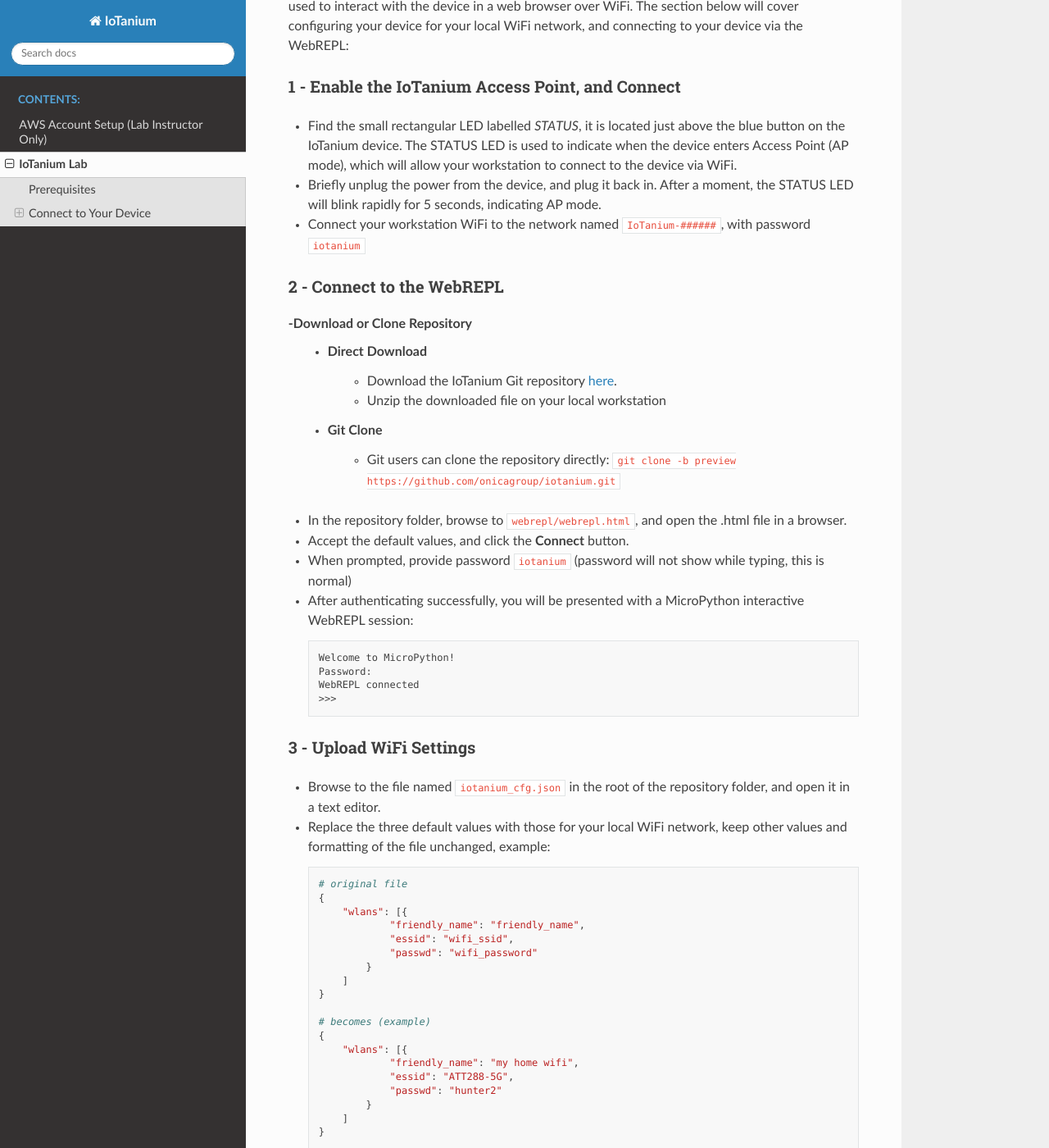
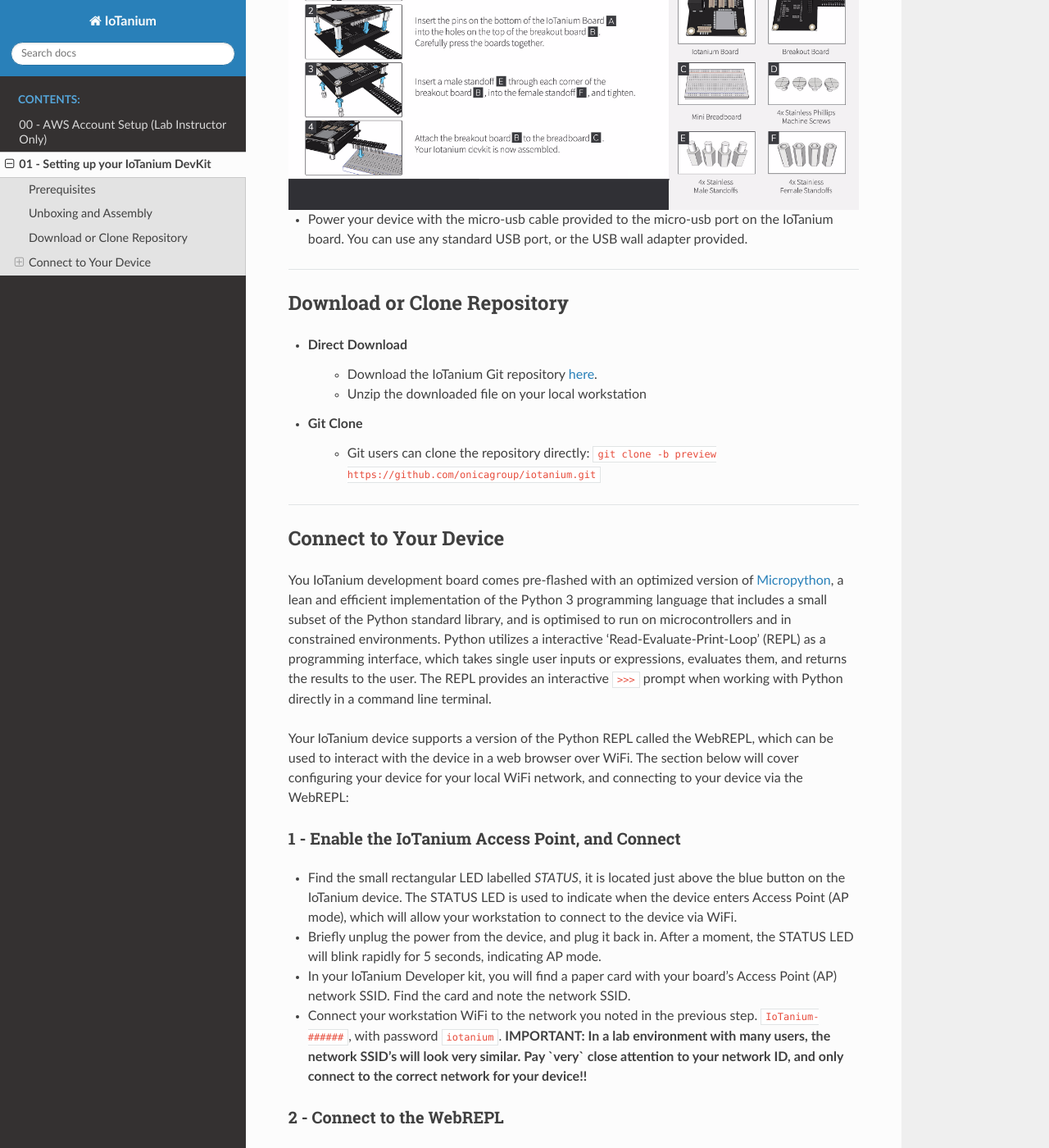
Before and after one commit to mpataws/iotanium, a Sphinx documentation site: the page built from docs/source/iotanium_lab/lab.rst, in a window 1280 px wide and 1400 px high, scrolled down 750 px. Shown: the whole window at 82% size. Built offline with Sphinx 7.4.7 and the Read the Docs theme 2.0.0, drawn with Linux system fonts in a browser that asks for light colours; some of the changed text lies outside the part shown.

Commit message:
lab content

```diff
--- a/docs/source/instructor/setup.rst
+++ b/docs/source/instructor/setup.rst
@@ -1,4 +1,4 @@
-AWS Account Setup (Lab Instructor Only)
+00 - AWS Account Setup (Lab Instructor Only)
 ==============
 
 - Use a sandbox/lab account for this lab.  Onica users can use thier sso lab account.
@@ -49,6 +49,7 @@
     - The AWS IoT Core ``Endpoint`` value
     - The certificate file (GUID.cert.pem)
     - The private key file (GUID.private.key)
+    - SSID, username, and password for a wifi network provided by the facility hosting the lab.  This network must not require the use any web interface during the login process, just simple u/p auth.  If such a network is not available, bring a wifi hotspot.  The lab activities cannot be completed using a network that requires web auth.
 
 - When the lab is finished, tear down::
 
--- a/docs/source/iotanium_lab/lab.rst
+++ b/docs/source/iotanium_lab/lab.rst
@@ -1,4 +1,4 @@
-IoTanium Lab
+01 - Setting up your IoTanium DevKit
 ==============
 
 Prerequisites
@@ -11,7 +11,29 @@
 - Two IoT Core certificate files
     - Certificate file, named ``######.cert.pem``
     - Private key file, named ``######.private.key``
+- A username and password for the local wifi network
 
+----
+
+Unboxing and Assembly
+---------------------
+- Unbox and assemble your IoTanium Developer Kit using the instructions provided below (click image to enlarge):
+
+.. image:: ../img/assembly.png
+    :width: 2550px
+    :align: center
+    :alt: img/assembly.png
+
+- Power your device with the micro-usb cable provided to the micro-usb port on the IoTanium board.  You can use any standard USB port, or the USB wall adapter provided.
+----
+
+Download or Clone Repository
+---------------------
+- **Direct Download**
+    - Download the IoTanium Git repository `here <https://github.com/onicagroup/iotanium/archive/preview.zip>`_.
+    - Unzip the downloaded file on your local workstation
+- **Git Clone**
+    - Git users can clone the repository directly: ``git clone -b preview https://github.com/onicagroup/iotanium.git``
 ----
 
 Connect to Your Device
@@ -24,16 +46,11 @@
 ~~~~~~~~~~~~~~~~~~~~~~~~~~~~~~~~
 - Find the small rectangular LED labelled `STATUS`, it is located just above the blue button on the IoTanium device.  The STATUS LED is used to indicate when the device enters Access Point (AP mode), which will allow your workstation to connect to the device via WiFi.
 - Briefly unplug the power from the device, and plug it back in.  After a moment, the STATUS LED will blink rapidly for 5 seconds, indicating AP mode.
-- Connect your workstation WiFi to the network named ``IoTanium-######``, with password ``iotanium``
+- In your IoTanium Developer kit, you will find a paper card with your board's Access Point (AP) network SSID.  Find the card and note the network SSID.
+- Connect your workstation WiFi to the network you noted in the previous step. ``IoTanium-######``, with password ``iotanium``.   **IMPORTANT:  In a lab environment with many users, the network SSID's will look very similar.  Pay `very` close attention to your network ID, and only connect to the correct network for your device!!**
 
 2 - Connect to the WebREPL
 ~~~~~~~~~~~~~~~~~~~~~~~~~~~~~~~~
--Download or Clone Repository
-    - **Direct Download**
-        - Download the IoTanium Git repository `here <https://github.com/onicagroup/iotanium/archive/preview.zip>`_.
-        - Unzip the downloaded file on your local workstation
-    - **Git Clone**
-        - Git users can clone the repository directly: ``git clone -b preview https://github.com/onicagroup/iotanium.git``
 - In the repository folder, browse to ``webrepl/webrepl.html``, and open the .html file in a browser.
 - Accept the default values, and click the **Connect** button.
 - When prompted, provide password ``iotanium`` (password will not show while typing, this is normal)
```
